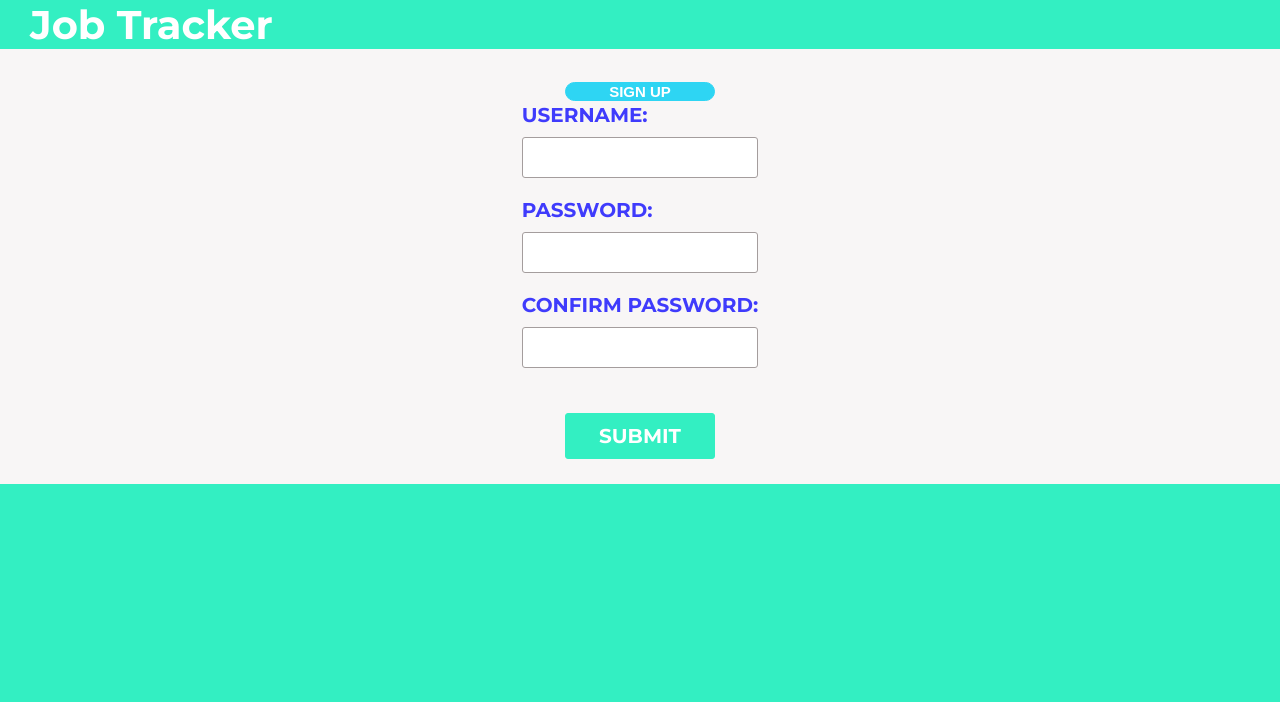
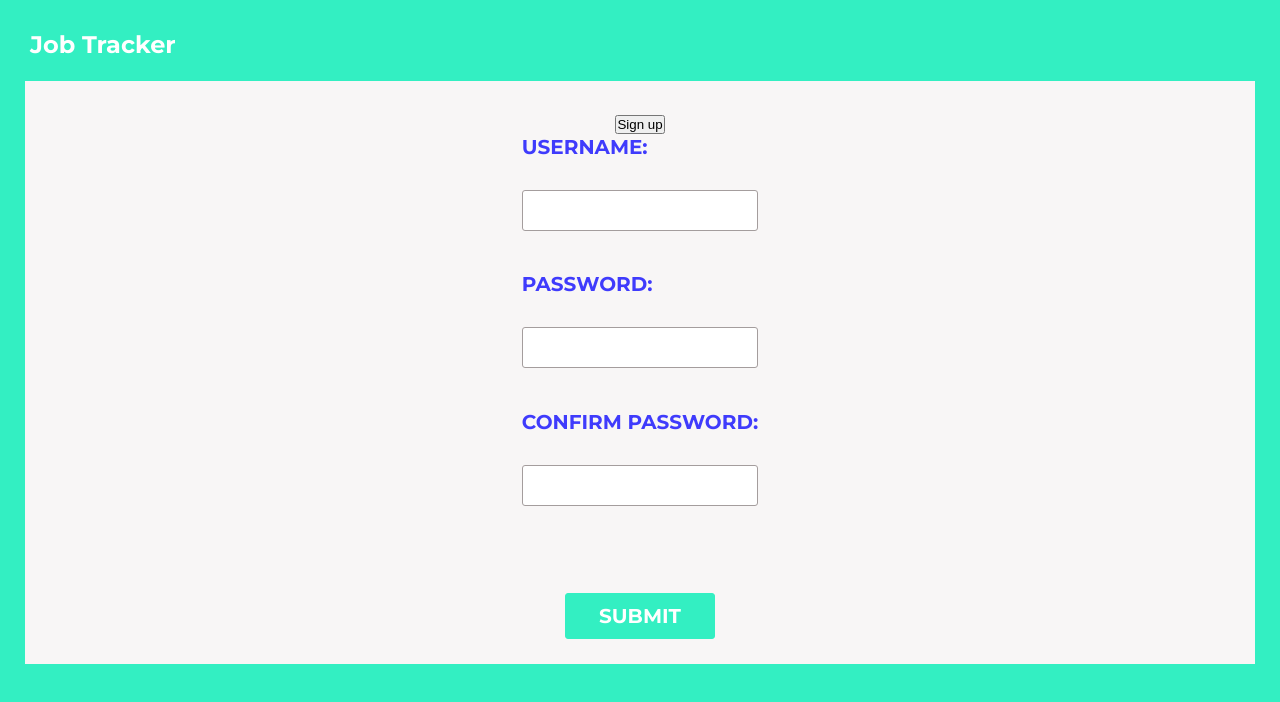
Before and after one commit to chingu-voyages/v8-chimeras-team-04, a React (Create React App) app in the folder client/: page / in a window 1280 px wide. Shown: the top 702 px of the page. Built offline with nearby package versions, Linux system fonts and the light colour scheme.

Commit message:
removed css interaction on buttons; format header

```diff
--- a/client/src/App.jsx
+++ b/client/src/App.jsx
@@ -11,7 +11,9 @@ export default function App() {
 	return (
 		<div>
 			<Header currentUser={currentUser} />
-			{auth ? <div className="full-app"><AppList /></div> : <Login auth={auth} setAuth={setAuth} setCurrentUser={setCurrentUser} />}
+			<div className="full-app">
+				{auth ? <AppList /> : <Login auth={auth} setAuth={setAuth} setCurrentUser={setCurrentUser} />}
+			</div>
 		</div>
 	);
 }
--- a/client/src/Components/Header/header.scss
+++ b/client/src/Components/Header/header.scss
@@ -1,7 +1,11 @@
 header {
 	display: flex;
-	font-size: 20px;
 	justify-content: space-between;
 	color: white;
-	margin: 0 30px;
+	height: 7vh;
+	padding: 30px 30px 0px 30px;
+
+	h1 {
+		font-size: 24px;
+	}
 }
--- a/client/src/Components/Header/index.jsx
+++ b/client/src/Components/Header/index.jsx
@@ -5,7 +5,7 @@ import './header.scss';
 export default function Header({ currentUser }) {
 	return (
 		<header>
-			<h1>Job Tracker</h1>
+			<h1 className="header">Job Tracker</h1>
 			<h1>{currentUser}</h1>
 		</header>
 	);
--- a/client/src/Components/Login/index.jsx
+++ b/client/src/Components/Login/index.jsx
@@ -12,8 +12,8 @@ export default function Login({ auth, setAuth, setCurrentUser }) {
 	return (
 		<div className="login">
 			<div className="login-btns">
-				{login === 'signup' && <button onClick={handleClick('login')}>Sign up</button>}
-				{login === 'login' && <button onClick={handleClick('signup')}>Log in</button>}
+				{login === 'signup' && <button className="login-btn" onClick={handleClick('login')}>Sign up</button>}
+				{login === 'login' && <button className="login-btn" onClick={handleClick('signup')}>Log in</button>}
 			</div>
 			<form onSubmit={handleSubmit}>
 				<label htmlFor="username">Username: </label>
@@ -36,7 +36,7 @@ export default function Login({ auth, setAuth, setCurrentUser }) {
 					/>
 				)}
 				<span>{error}</span>
-				<input type="submit" value="Submit" />
+				<input type="submit" value="Submit" className="login-submit" />
 			</form>
 		</div>
 	);
--- a/client/src/Components/Login/login.scss
+++ b/client/src/Components/Login/login.scss
@@ -55,7 +55,7 @@
 			}
 		}
 
-		input[type='submit'] {
+		.login-submit {
 			background-color: $green-med;
 			border: 1px solid $green-med;
 			text-transform: uppercase;
@@ -67,16 +67,16 @@
 			width: 150px;
 			margin: 0 auto;
 
-			&:hover {
-				background-color: $green-med2;
-				border-color: $green-med2;
-				cursor: pointer;
-			}
+			// &:hover {
+			// 	background-color: $green-med2;
+			// 	border-color: $green-med2;
+			// 	cursor: pointer;
+			// }
 		}
 	}
 }
 
-button {
+.login-submit {
 	background-color: rgb(46, 213, 243);
 	border: 1px solid rgb(46, 213, 243);
 	text-transform: uppercase;
--- a/client/src/components/AppList/AppList.jsx
+++ b/client/src/components/AppList/AppList.jsx
@@ -21,7 +21,7 @@ export default function AppList() {
     <div className="appList-container">
       <h1 className="appList-title">Applications</h1>
       <button onClick={() => toggleAppModal(true)} className="appList-btn-add">
-        + Add App
+      + Add App
       </button>
       {apps.map(app => {
         const { position, company, id } = app;
--- a/client/src/components/AppList/AppList.scss
+++ b/client/src/components/AppList/AppList.scss
@@ -2,7 +2,7 @@
 
 .appList-container {
     background-color: $grey-light;
-    height: 500px;
+    height: 100%;
     padding: 20px;
     text-align: right;
     overflow: auto;
--- a/client/src/index.scss
+++ b/client/src/index.scss
@@ -22,7 +22,9 @@ code {
 }
 
 .full-app {
-  margin: 25px;
+  padding: 25px;
   border-radius: 3px;
   overflow: hidden;
+  height: 92vh;
+
 }
```
